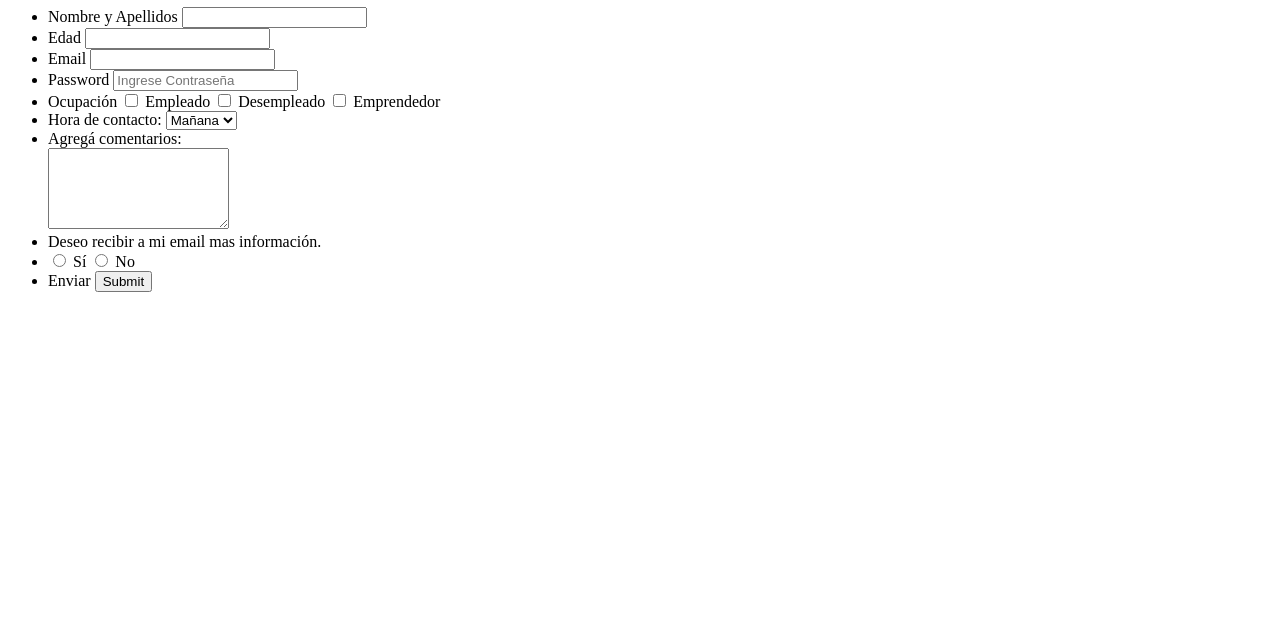
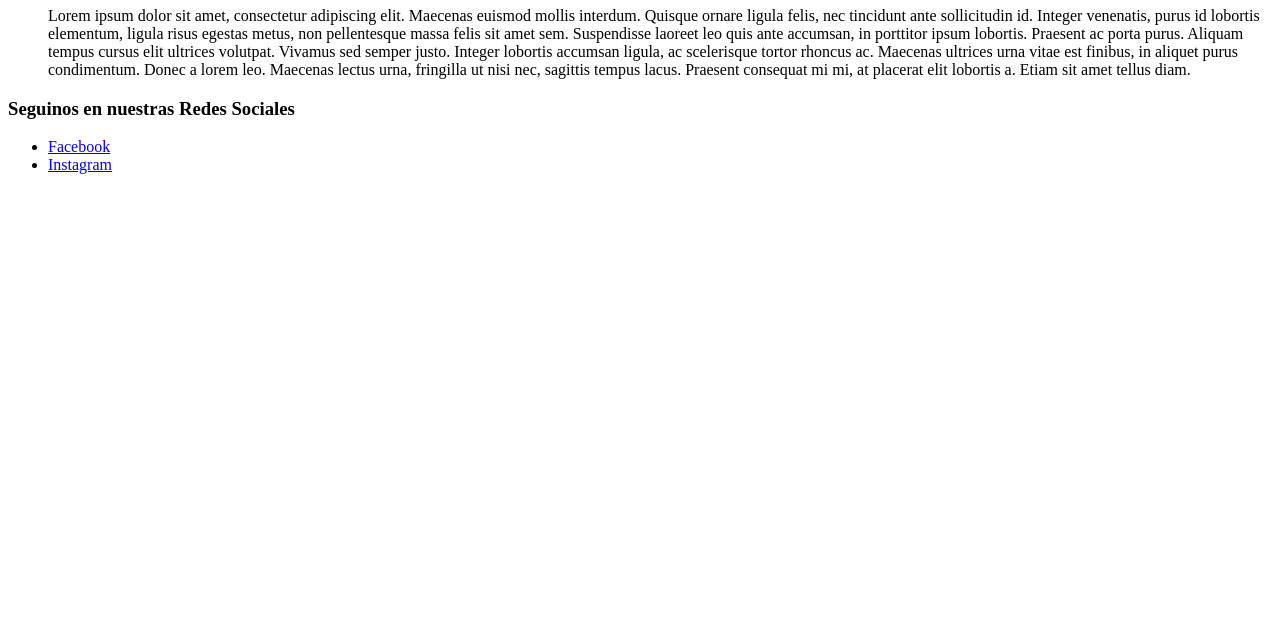
Before and after one commit to leonelguro/proyecto1, a plain HTML site: page proyecto1/nosotros.html in a window 1280 px wide. Shown: the part 161-800 px from the top of the page. Drawn offline with Linux system fonts and the light colour scheme; files that its build step writes are made by us from their sources.

Commit message:
cambios basicos en todos los archivos

```diff
--- a/proyecto1/nosotros.html
+++ b/proyecto1/nosotros.html
@@ -6,70 +6,52 @@
     <meta http-equiv="X-UA-Compatible" content="IE=edge">
     <meta name="viewport" content="width=device-width, initial-scale=1.0">
     <title> Perfumería Elizabeth </title>
+    <link type="text/css" rel="stylesheet" href="nosotros.css">
+</head>
 </head>
 <body>
     <header>
+
+
+
         <ul>
-
-        <li><a href="inicio.html">Inicio</a></li>
-        <li><a href="localizacion.html">Localización</li></li>
-        <li><a href="nosotros.html">Nosotros</a> </li>
-        <li><a href="productos.html">Productos</a> </li>
+            <li><a href="index.html" target="_self" >Inicio</a></li>
+            <li><a href="localizacion.html">Localización</li></li>
+            <li><a href="nosotros.html">Nosotros</a> </li>
+            <li><a href="productos.html">Productos</a> </li>
+            </ul>
 
         </ul>
 
+        <ul>
+        <h1>Nuestra historia</h1>
+        <p>
+            Lorem ipsum dolor sit amet, consectetur adipiscing elit. Maecenas euismod mollis interdum.
+            Quisque ornare ligula felis, nec tincidunt ante sollicitudin id. Integer venenatis, purus id lobortis elementum,
+             ligula risus egestas metus, non pellentesque massa felis sit amet sem. Suspendisse laoreet leo quis ante accumsan,
+             in porttitor ipsum lobortis. Praesent ac porta purus. Aliquam tempus cursus elit ultrices volutpat. Vivamus sed semper justo.
+              Integer lobortis accumsan ligula, ac scelerisque tortor rhoncus ac. Maecenas ultrices urna vitae est finibus,
+              in aliquet purus condimentum. Donec a lorem leo. Maecenas lectus urna, fringilla ut nisi nec, sagittis tempus lacus.
+              Praesent consequat mi mi, at placerat elit lobortis a. Etiam sit amet tellus diam.
+        </ul>
+
     </header>
+
     <section>
     </section>
-        <ul>
-            <h1>Formulario </h1>
-            <form action="" method="POST" target="_self">
+
+    <footer>
+        <div>
+            <h3>Seguinos en nuestras Redes Sociales </h3>
+            <ul>
                 <li>
-                    <label for="nombre"> Nombre y Apellidos </label> <input type="text">
-                </li>
-                <li><label for="edad">  Edad </label> <input type="number">
+                    <span><a href="https://www.facebook.com/BaguesFanPageOficial" target="_blank"> Facebook </a> </span>
                 </li>
                 <li>
-                <label for="email">  Email </label> <input type="email">
+                    <span><a href="https://www.instagram.com/bagues_oficial/" target="_blank"> Instagram </a> </span>
                 </li>
-                <li>
-                <label for="password">  Password </label> <input type="password" placeholder="Ingrese Contraseña">
-                </li>
-                <li>
-                    <label for="checkbox" name="ocupacion">  Ocupación </label>
-                    <input type="checkbox" id="ocupacion1" name="ocupacion"> <label for="ocupacion1" >  Empleado </label>
-                    <input type="checkbox" id="ocupacion2"name="ocupacion"> <label for="ocupacion2">  Desempleado </label>
-                    <input type="checkbox" id="ocupacion3" name="ocupacion"> <label for="ocupacion">  Emprendedor </label>
-                </li>
-                <li>
-                    <label for="hora_contacto">Hora de contacto: </label>
-                    <select name="hora_contacto" id="mañana">
-                        <option value="mañana">Mañana</option>
-                        <option value="tarde">Tarde</option>
-                        <option value="noche">Noche</option>
-                    </select>
-                </li>
-                <li>
-                    <label for="comentario">Agregá comentarios:</label>
-                    <br><textarea name="textarea" rows="5" ></textarea>
-                </li>
-                <li>
-                    <label for="newsletter"> Deseo recibir a mi email mas información. </label>
-                </li>
-                <li>
-                    <input type="radio" value="Sí" >
-                    <label for="si">Sí</label>
-                    <input type="radio" value="No">
-                    <label for="si">No</label>
-                </li>
-                <li>
-                <label for="send"> Enviar </label> <input type="submit">
-                </li>
-
-
-
-
-    <footer>
+            </ul>
+        </div>
 
     </footer>
 
```
Also changed, not shown: proyecto1/index.html (+39 -37 lines), proyecto1/localizacion.html (+10 -52 lines), proyecto1/productos.html (+12 -2 lines).
